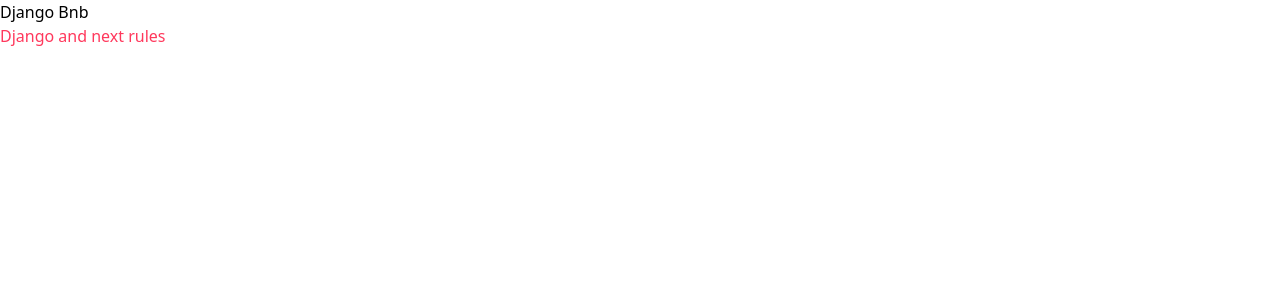
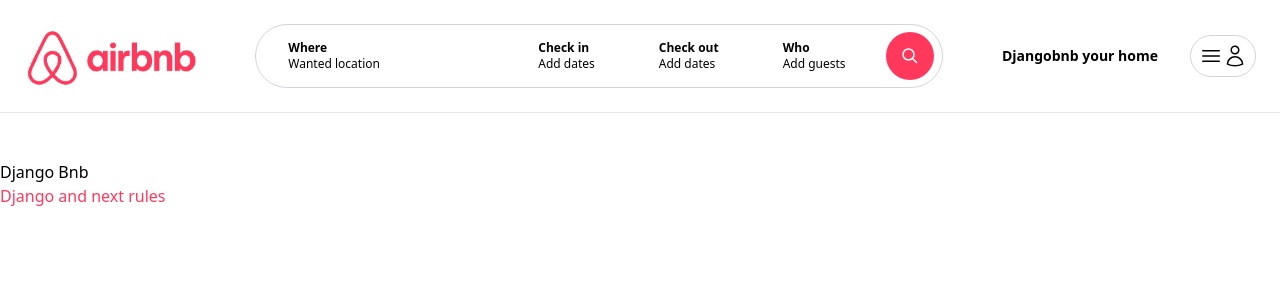
Before and after one commit to hannahanna14/djangobnb, a Next.js app: page / in a window 1280 px wide. Shown: the top 300 px of the page. Built offline with nearby package versions, Linux system fonts and the light colour scheme.

Commit message:
Code for nav bar - APUS, JHOHANNA ROSE

```diff
--- /dev/null
+++ b/app/components/navbar/AddPropertyButton.tsx
@@ -0,0 +1,8 @@
+const AddPropertyButton = () => {
+    return (
+        <div className="p-2 text-sm font-semibold rounded-full hover:bg-gray-200 ">
+            Djangobnb your home
+        </div>
+    )
+}
+export default AddPropertyButton;
--- /dev/null
+++ b/app/components/navbar/SearchFilters.tsx
@@ -0,0 +1,44 @@
+const SearchFilters = () => {
+    return (
+        <div className="h-[48px] lg:h-[64px] flex flex-row items-center justify-between border border-gray-300 rounded-full">
+            <div className="hidden lg:block">
+                <div className="flex flex-row items-center justify-between">
+                    <div className="cursor-pointer w-[250px] h-[48px] lg:h-[64px] px-8 flex flex-col justify-center rounded-full hover:bg-gray-100">
+                        <p className="text-xs font-semibold">Where</p>
+                        <p className="text-xs ">Wanted location</p>
+                    </div>
+
+
+                    <div className="cursor-pointer h-[48px] lg:h-[64px] px-8 flex flex-col justify-center rounded-full hover:bg-gray-100">
+                        <p className="text-xs font-semibold">Check in</p>
+                        <p className="text-xs ">Add dates</p>
+                    </div>
+
+
+                    <div className="cursor-pointer h-[48px] lg:h-[64px] px-8 flex flex-col justify-center rounded-full hover:bg-gray-100">
+                        <p className="text-xs font-semibold">Check out</p>
+                        <p className="text-xs ">Add dates</p>
+                    </div>
+
+
+                    <div className="cursor-pointer h-[48px] lg:h-[64px] px-8 flex flex-col justify-center rounded-full hover:bg-gray-100">
+                        <p className="text-xs font-semibold">Who</p>
+                        <p className="text-xs ">Add guests</p>
+                    </div>
+                </div>
+            </div>
+            <div className="p-2">
+                <div className="cursor-pointer p-2 lg:p-4 bg-airbnb hover:bg-airbnb-dark rounded-full text-white transition-colors duration-200">
+                    <svg
+                        viewBox="0 0 32 32"
+                        style={{ display: 'block', fill: 'none', height: '16px', width: '16px', stroke: 'currentcolor', strokeWidth: 3, overflow: 'visible' }}
+                        aria-hidden="true" role="presentation" focusable="false">
+                        <path d="m13 24c6.075 0 11-4.925 11-11 0-6.075-4.925-11-11-11s-11 4.925-11 11 4.925 11 11 11zm8-3 9 9"></path>
+                    </svg>
+                </div>
+            </div>
+        </div>
+    )
+}
+
+export default SearchFilters;
--- /dev/null
+++ b/app/components/navbar/UserNav.tsx
@@ -0,0 +1,18 @@
+const UserNav = () => {
+    return (
+        <div className="p-2 relative inline-block border  border-gray-300 rounded-full">
+            <button className="flex items-center">
+                <svg fill="none" viewBox="0 0 24 24" strokeWidth="1.5" stroke="currentColor" className="size-6">
+                    <path strokeLinecap="round" strokeLinejoin="round" d="M3.75 6.75h16.5M3.75 12h16.5m-16.5 5.25h16.5" />
+                </svg>
+
+
+                <svg fill="none" viewBox="0 0 24 24" strokeWidth="1.5" stroke="currentColor" className="size-6">
+                    <path strokeLinecap="round" strokeLinejoin="round" d="M15.75 6a3.75 3.75 0 1 1-7.5 0 3.75 3.75 0 0 1 7.5 0ZM4.501 20.118a7.5 7.5 0 0 1 14.998 0A17.933 17.933 0 0 1 12 21.75c-2.676 0-5.216-.584-7.499-1.632Z" />
+                </svg>
+            </button>
+        </div>
+    )
+}
+
+export default UserNav;
--- /dev/null
+++ b/app/components/navbar/navbar.tsx
@@ -0,0 +1,37 @@
+import Image from "next/image";
+import Link from "next/link";
+import SearchFilters from "./SearchFilters";
+import AddPropertyButton from "./AddPropertyButton";
+import UserNav from "./UserNav";
+
+const Navbar = () => {
+    return (
+        <nav className="w-full fixed top-0 left-0 py-6 border-b border-gray-200 bg-white z-10">
+            <div className="max-w-[1500px] mx-auto px-6">
+                <div className="flex justify-between items-center">
+                    <Link href="/">
+                        <Image
+                            src="/Logo.png"
+                            alt="DjangoBnb logo"
+                            width={180}
+                            height={38}
+                        />
+                    </Link>
+
+                    <div className="flex space-x-6">
+                        <SearchFilters />
+                    </div>
+                    <div className="flex items-center space-x-6">
+                        <AddPropertyButton />
+
+
+                        <UserNav />
+                    </div>
+                </div>
+            </div>
+        </nav>
+    )
+}
+
+
+export default Navbar;
--- a/app/layout.tsx
+++ b/app/layout.tsx
@@ -1,34 +1,43 @@
 import type { Metadata } from "next";
 import { Geist, Geist_Mono } from "next/font/google";
 import "./globals.css";
+import Navbar from "./components/navbar/navbar";
+
 
 const geistSans = Geist({
   variable: "--font-geist-sans",
   subsets: ["latin"],
 });
-
 const geistMono = Geist_Mono({
   variable: "--font-geist-mono",
   subsets: ["latin"],
 });
+
 
 export const metadata: Metadata = {
   title: "Djangobnb",
   description: "Generated by create next app",
 };
 
+
 export default function RootLayout({
   children,
 }: Readonly<{
   children: React.ReactNode;
-}>) {
+}>)
+{
   return (
     <html lang="en">
       <body
         className={`${geistSans.variable} ${geistMono.variable} antialiased`}
       >
-        {children}
+        <Navbar />
+
+
+        <div className="pt-40">
+          {children}
+        </div>
       </body>
     </html>
   );
-}
+};
```
Also changed, not shown: public/logo.png (added).
